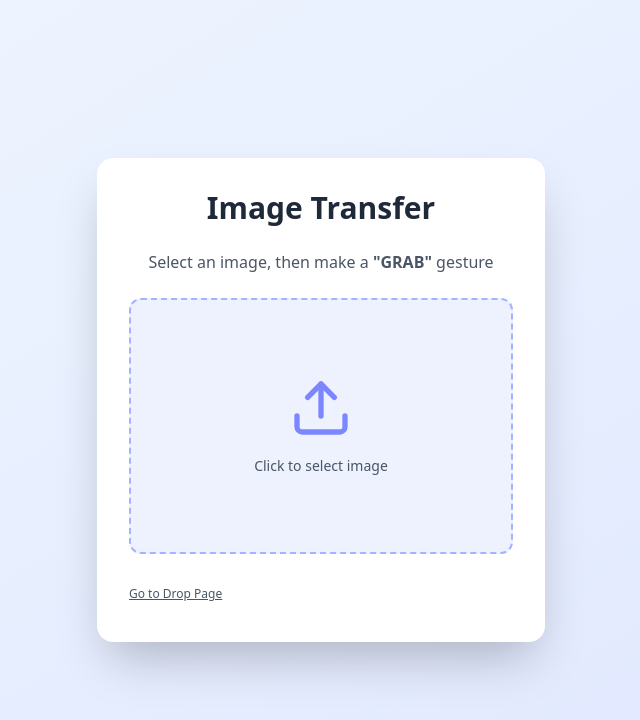
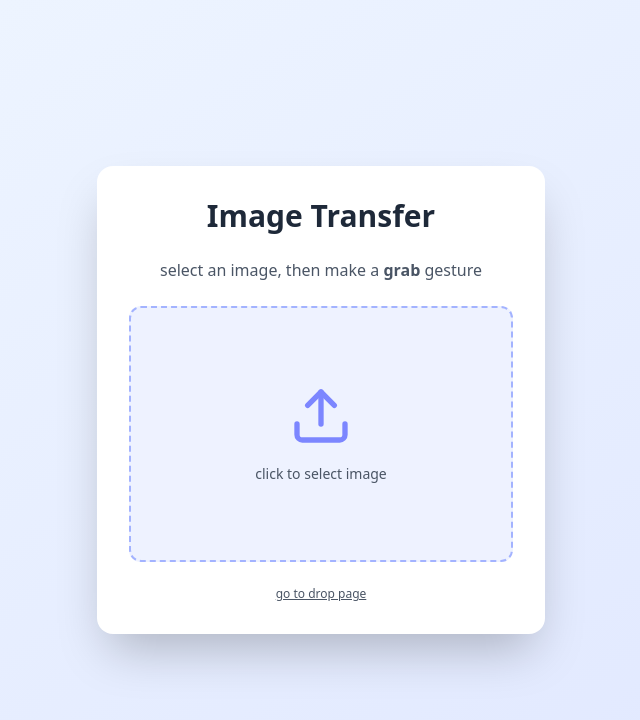
Before and after one commit to arc-ch/easy-drop, a React (Vite) app in the folder client/: page / in a window 1280 px wide. Shown: the top 720 px of the page, without its empty margins (319-959 px from the left). Built offline with nearby package versions, Linux system fonts and the light colour scheme.

Commit message:
Update HomePage.jsx

```diff
--- a/client/src/pages/HomePage.jsx
+++ b/client/src/pages/HomePage.jsx
@@ -2,54 +2,103 @@ import { useEffect, useRef, useState } from "react";
 import { Upload } from "lucide-react";
 import { Link } from "react-router-dom";
 
+/* =====================
+   important constants
+   ===================== */
+
+// cooldown so grab gesture doesn't spam uploads
+// gesture model runs every frame
 const GRAB_COOLDOWN = 10000;
-const USER_ID = 'id1';
-const API_URL = 'https://grab-and-drop.onrender.com';
+
+// temp user id sent to backend
+// can be replaced later with auth
+const USER_ID = "id1";
+
+// backend that stores the image
+const API_URL = "https://grab-and-drop.onrender.com";
+
+// ignore low-confidence grabs
+// prevents random hand noise uploads
 const CONFIDENCE_THRESHOLD = 0.7;
 
 const HomePage = ({ currentGesture, gestureConfidence }) => {
+  /* =====================
+     state
+     ===================== */
 
+  // actual image file from input
   const [selectedImage, setSelectedImage] = useState(null);
+
+  // base64 preview for ui only
   const [imagePreview, setImagePreview] = useState(null);
+
+  // true while upload + animation is running
+  // acts like a lock
   const [isGrabbing, setIsGrabbing] = useState(false);
+
+  // once true, same image cannot be uploaded again
   const [hasGrabbed, setHasGrabbed] = useState(false);
 
+  /* =====================
+     refs (no re-render)
+     ===================== */
+
+  // last successful grab time
+  // used to enforce cooldown
   const lastGrabTime = useRef(0);
 
+  /* =====================
+     core upload logic
+     ===================== */
+
   const handleGrab = async () => {
+    // double safety check
     if (!selectedImage || isGrabbing) return;
 
+    // start cooldown immediately
     lastGrabTime.current = Date.now();
     setIsGrabbing(true);
 
     const formData = new FormData();
-    formData.append('image', selectedImage);
-    formData.append('userId', USER_ID);
+    formData.append("image", selectedImage);
+    formData.append("userId", USER_ID);
 
     try {
-      const response = await fetch(`${API_URL}/upload`, {
+      const res = await fetch(`${API_URL}/upload`, {
         method: "POST",
-        body: formData
+        body: formData,
       });
-      const data = await response.json();
+
+      const data = await res.json();
 
       if (data.success) {
+        // permanently block re-upload for this image
         setHasGrabbed(true);
+
+        // let animation finish before unlock
         setTimeout(() => {
           setIsGrabbing(false);
         }, 2000);
       }
-    } catch (error) {
-      console.error(error);
+    } catch (err) {
+      console.error(err);
+      // fail-safe unlock
       setIsGrabbing(false);
       setHasGrabbed(false);
     }
-  }
+  };
+
+  /* =====================
+     gesture trigger (brain)
+     ===================== */
 
   useEffect(() => {
     const timeSinceLastGrab = Date.now() - lastGrabTime.current;
 
-    if(currentGesture === 'grab' &&
+    // all conditions must pass
+    // this prevents spam, noise and duplicates
+    if (
+      currentGesture === "grab" &&
       gestureConfidence > CONFIDENCE_THRESHOLD &&
       selectedImage &&
       !isGrabbing &&
@@ -58,62 +107,216 @@ const HomePage = ({ currentGesture, gestureConfidence }) => {
     ) {
       handleGrab();
     }
-  }, [currentGesture, gestureConfidence, selectedImage, isGrabbing, hasGrabbed]);
+  }, [
+    currentGesture,
+    gestureConfidence,
+    selectedImage,
+    isGrabbing,
+    hasGrabbed,
+  ]);
+
+  /* =====================
+     image selection
+     ===================== */
 
   const handleImageSelect = (e) => {
     const file = e.target.files[0];
-    if (file) {
+    if (!file) return;
+
     setSelectedImage(file);
+
+    // reset grab system for new image
     setHasGrabbed(false);
     lastGrabTime.current = 0;
 
+    // generate preview (not sent to backend)
     const reader = new FileReader();
     reader.onloadend = () => {
       setImagePreview(reader.result);
-      }
+    };
     reader.readAsDataURL(file);
-    }
-  }
+  };
+
+  /* =====================
+     ui
+     ===================== */
 
   return (
-    <div className="min-h-screen bg-linear-to-br from-blue-50 to-indigo-100 flex flex-col items-center justify-center p-4">
-      {
-        !imagePreview ? (
+    <div className="min-h-screen bg-linear-to-br from-blue-50 to-indigo-100 flex items-center justify-center p-4">
+      {!imagePreview ? (
+        // no image selected yet
         <div className="bg-white rounded-2xl shadow-2xl p-8 max-w-md w-full">
           <h1 className="text-3xl font-bold text-gray-800 mb-6 text-center">
             Image Transfer
           </h1>
+
           <p className="text-gray-600 mb-6 text-center">
-              Select an image, then make a <strong>"GRAB"</strong> gesture
+            select an image, then make a <strong>grab</strong> gesture
           </p>
 
-            <label className="flex flex-col items-center justify-center w-full h-64 border-2 border-dashed border-indigo-300 rounded-xl cursor-pointer hover:border-indigo-500 transition-colors bg-indigo-50 hover:bg-indigo-100">
+          {/* image picker */}
+          <label className="flex flex-col items-center justify-center w-full h-64 border-2 border-dashed border-indigo-300 rounded-xl cursor-pointer bg-indigo-50 hover:bg-indigo-100">
             <Upload className="w-16 h-16 text-indigo-400 mb-4" />
-              <span className="text-sm text-gray-600">Click to select image</span>
-              <input type="file" className="hidden" accept="images/*" onChange={handleImageSelect} />
+            <span className="text-sm text-gray-600">
+              click to select image
+            </span>
+            <input
+              type="file"
+              className="hidden"
+              accept="images/*"
+              onChange={handleImageSelect}
+            />
           </label>
 
-            <Link to={"/drop"} className="mt-6 w-fit flex items-center justify-center gap-2 text-gray-600 underline py-2 text-xs rounded-xl transition-colors">
-              Go to Drop Page
+          <Link
+            to="/drop"
+            className="mt-6 block text-gray-600 underline text-xs text-center"
+          >
+            go to drop page
           </Link>
         </div>
       ) : (
+        // image selected
         <div className="relative w-full h-screen">
-            <img src={imagePreview} alt="Selected Image" className="w-full h-full object-contain" />
-            {
-              isGrabbing && (
-                <div className="absolute inset-0 flex items-center justify-center bg-black bg-opacity-50">
-                  <div className="animate-ping absolute w-96 h-96 rounded-full bg-white opacity-75"></div>
-                  <div className="animate-pulse absolute w-64 h-64 rounded-full bg-white opacity-75"></div>
-                  <div className="animate-bounce absolute w-32 h-32 rounded-full bg-white opacity-75"></div>
+          <img
+            src={imagePreview}
+            alt="selected"
+            className="w-full h-full object-contain"
+          />
+
+          {/* grab feedback animation */}
+          {isGrabbing && (
+            <div className="absolute inset-0 flex items-center justify-center bg-black/50">
+              <div className="animate-ping absolute w-96 h-96 rounded-full bg-white/70" />
+              <div className="animate-pulse absolute w-64 h-64 rounded-full bg-white/70" />
+              <div className="animate-bounce absolute w-32 h-32 rounded-full bg-white/70" />
             </div>
-              )
-            }
+          )}
         </div>
-        )
-      }
+      )}
     </div>
-  )
-}
+  );
+};
 
-export default HomePage
+export default HomePage;
+
+
+// import { useEffect, useRef, useState } from "react";
+// import { Upload } from "lucide-react";
+// import { Link } from "react-router-dom";
+
+// const GRAB_COOLDOWN = 10000;
+// const USER_ID = 'id1';
+// const API_URL = 'https://grab-and-drop.onrender.com';
+// const CONFIDENCE_THRESHOLD = 0.7;
+
+// const HomePage = ({ currentGesture, gestureConfidence }) => {
+
+//   const [selectedImage, setSelectedImage] = useState(null);
+//   const [imagePreview, setImagePreview] = useState(null);
+//   const [isGrabbing, setIsGrabbing] = useState(false);
+//   const [hasGrabbed, setHasGrabbed] = useState(false);
+
+//   const lastGrabTime = useRef(0);
+
+//   const handleGrab = async () => {
+//     if (!selectedImage || isGrabbing) return;
+
+//     lastGrabTime.current = Date.now();
+//     setIsGrabbing(true);
+
+//     const formData = new FormData();
+//     formData.append('image', selectedImage);
+//     formData.append('userId', USER_ID);
+
+//     try {
+//       const response = await fetch(`${API_URL}/upload`, {
+//         method: "POST",
+//         body: formData
+//       });
+//       const data = await response.json();
+
+//       if (data.success) {
+//         setHasGrabbed(true);
+//         setTimeout(() => {
+//           setIsGrabbing(false);
+//         }, 2000);
+//       }
+//     } catch (error) {
+//       console.error(error);
+//       setIsGrabbing(false);
+//       setHasGrabbed(false);
+//     }
+//   }
+
+//   useEffect(() => {
+//     const timeSinceLastGrab = Date.now() - lastGrabTime.current;
+
+//     if(currentGesture === 'grab' &&
+//       gestureConfidence > CONFIDENCE_THRESHOLD &&
+//       selectedImage &&
+//       !isGrabbing &&
+//       !hasGrabbed &&
+//       timeSinceLastGrab > GRAB_COOLDOWN
+//     ) {
+//       handleGrab();
+//     }
+//   }, [currentGesture, gestureConfidence, selectedImage, isGrabbing, hasGrabbed]);
+
+//   const handleImageSelect = (e) => {
+//     const file = e.target.files[0];
+//     if (file) {
+//       setSelectedImage(file);
+//       setHasGrabbed(false);
+//       lastGrabTime.current = 0;
+
+//       const reader = new FileReader();
+//       reader.onloadend = () => {
+//         setImagePreview(reader.result);
+//       }
+//       reader.readAsDataURL(file);
+//     }
+//   }
+
+//   return (
+//     <div className="min-h-screen bg-linear-to-br from-blue-50 to-indigo-100 flex flex-col items-center justify-center p-4">
+//       {
+//         !imagePreview ? (
+//           <div className="bg-white rounded-2xl shadow-2xl p-8 max-w-md w-full">
+//             <h1 className="text-3xl font-bold text-gray-800 mb-6 text-center">
+//               Image Transfer
+//             </h1>
+//             <p className="text-gray-600 mb-6 text-center">
+//               Select an image, then make a <strong>"GRAB"</strong> gesture
+//             </p>
+
+//             <label className="flex flex-col items-center justify-center w-full h-64 border-2 border-dashed border-indigo-300 rounded-xl cursor-pointer hover:border-indigo-500 transition-colors bg-indigo-50 hover:bg-indigo-100">
+//               <Upload className="w-16 h-16 text-indigo-400 mb-4" />
+//               <span className="text-sm text-gray-600">Click to select image</span>
+//               <input type="file" className="hidden" accept="images/*" onChange={handleImageSelect} />
+//             </label>
+
+//             <Link to={"/drop"} className="mt-6 w-fit flex items-center justify-center gap-2 text-gray-600 underline py-2 text-xs rounded-xl transition-colors">
+//               Go to Drop Page
+//             </Link>
+//           </div>
+//         ) : (
+//           <div className="relative w-full h-screen">
+//             <img src={imagePreview} alt="Selected Image" className="w-full h-full object-contain" />
+//             {
+//               isGrabbing && (
+//                 <div className="absolute inset-0 flex items-center justify-center bg-black bg-opacity-50">
+//                   <div className="animate-ping absolute w-96 h-96 rounded-full bg-white opacity-75"></div>
+//                   <div className="animate-pulse absolute w-64 h-64 rounded-full bg-white opacity-75"></div>
+//                   <div className="animate-bounce absolute w-32 h-32 rounded-full bg-white opacity-75"></div>
+//                 </div>
+//               )
+//             }
+//           </div>
+//         )
+//       }
+//     </div>
+//   )
+// }
+
+// export default HomePage
```
Lines whose indentation alone changed are shown as unchanged.
